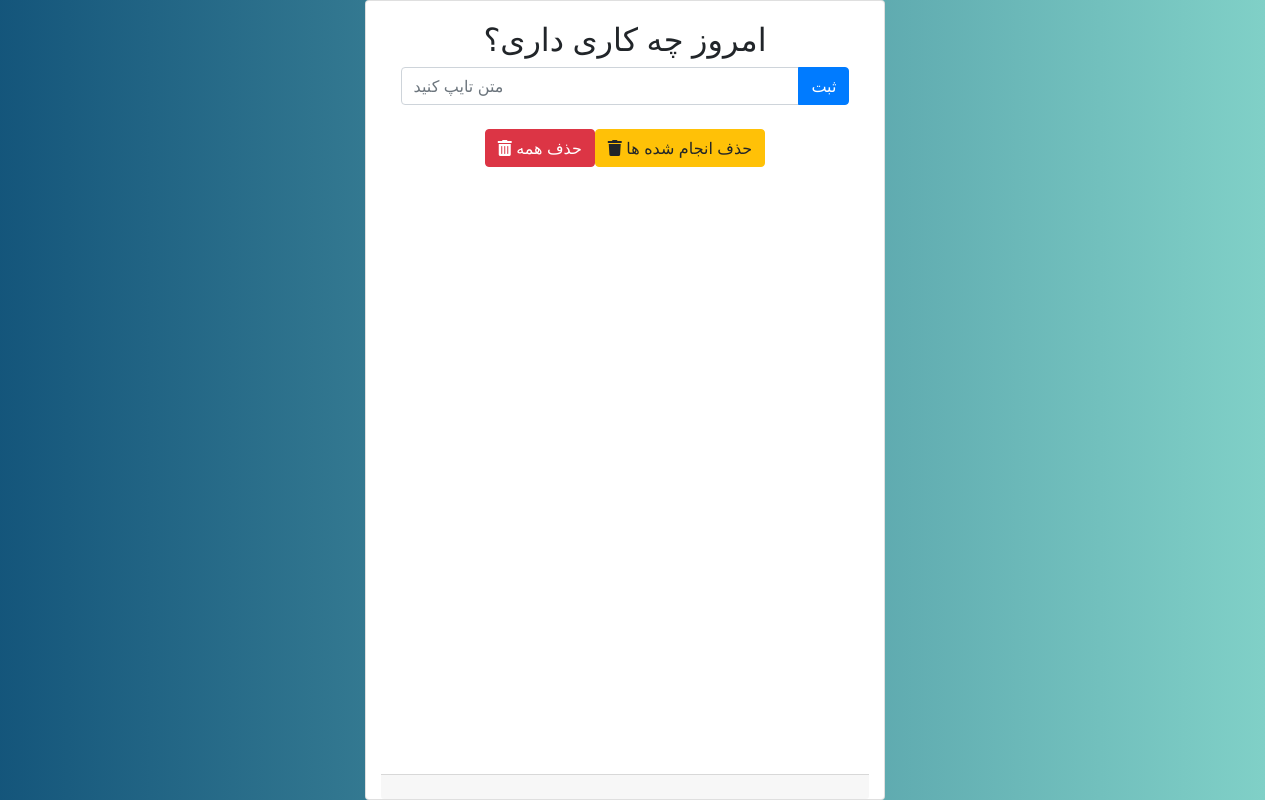
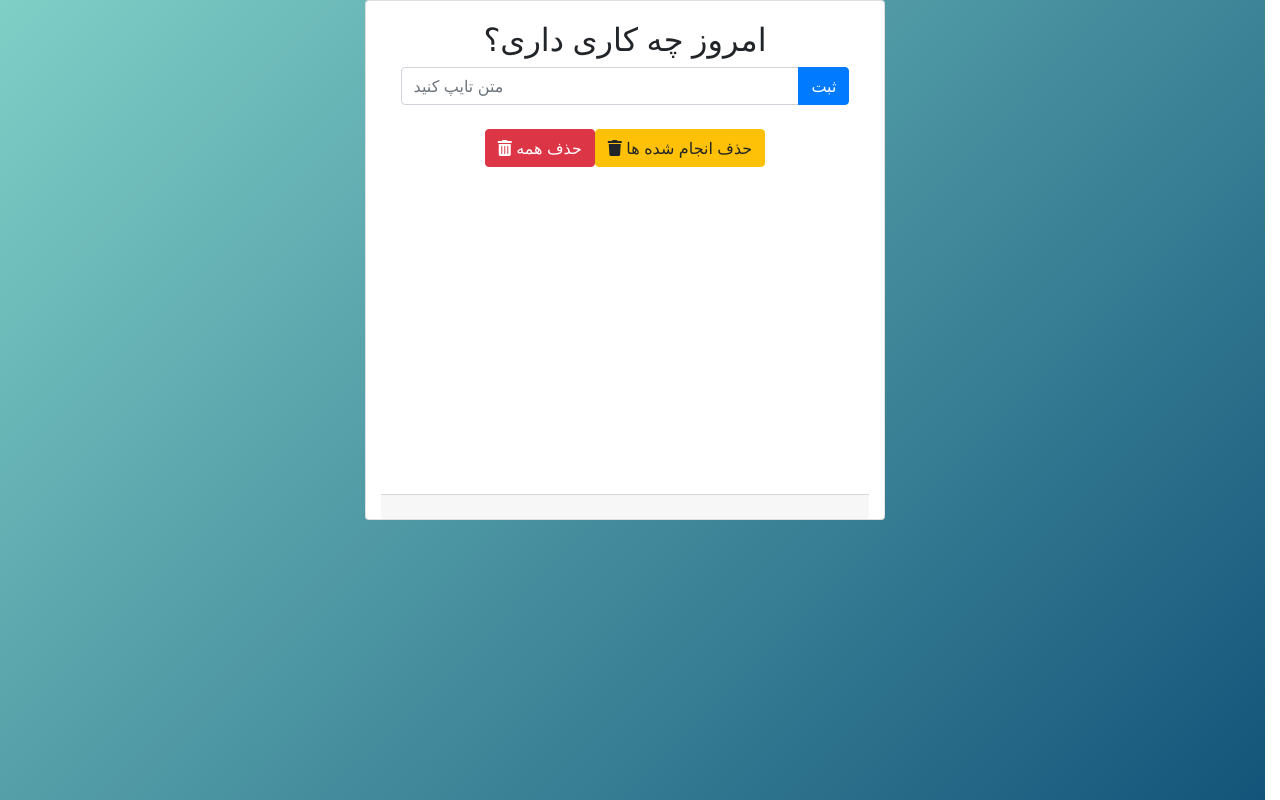
Before and after one commit to peymanahmadifar/youtubePython, a Django app: page /todo/ in a window 1280 px wide. Run offline with Django 3.2, Linux system fonts and the light colour scheme; data that the repository does not hold is empty; some libraries are stand-ins or nearby versions.

Commit message:
Update index.html

```diff
--- a/todo/templates/todo/index.html
+++ b/todo/templates/todo/index.html
@@ -12,7 +12,7 @@
     <title>index</title>
     <style>
         .grad {
-            background-image: linear-gradient(to right, #13547a , #80d0c7);
+            background-image: linear-gradient(-45deg, #13547a , #80d0c7);
             min-height: 100vh;
         }
         #card {
@@ -22,7 +22,7 @@
 </head>
 <body>
 <div class="container-fluid row justify-content-center text-center grad" id="wrapper">
-    <div class="card col-5">
+    <div class="card col-5" id="card">
         <div class="card-body">
             <h2>
                 امروز چه کاری داری؟
```
